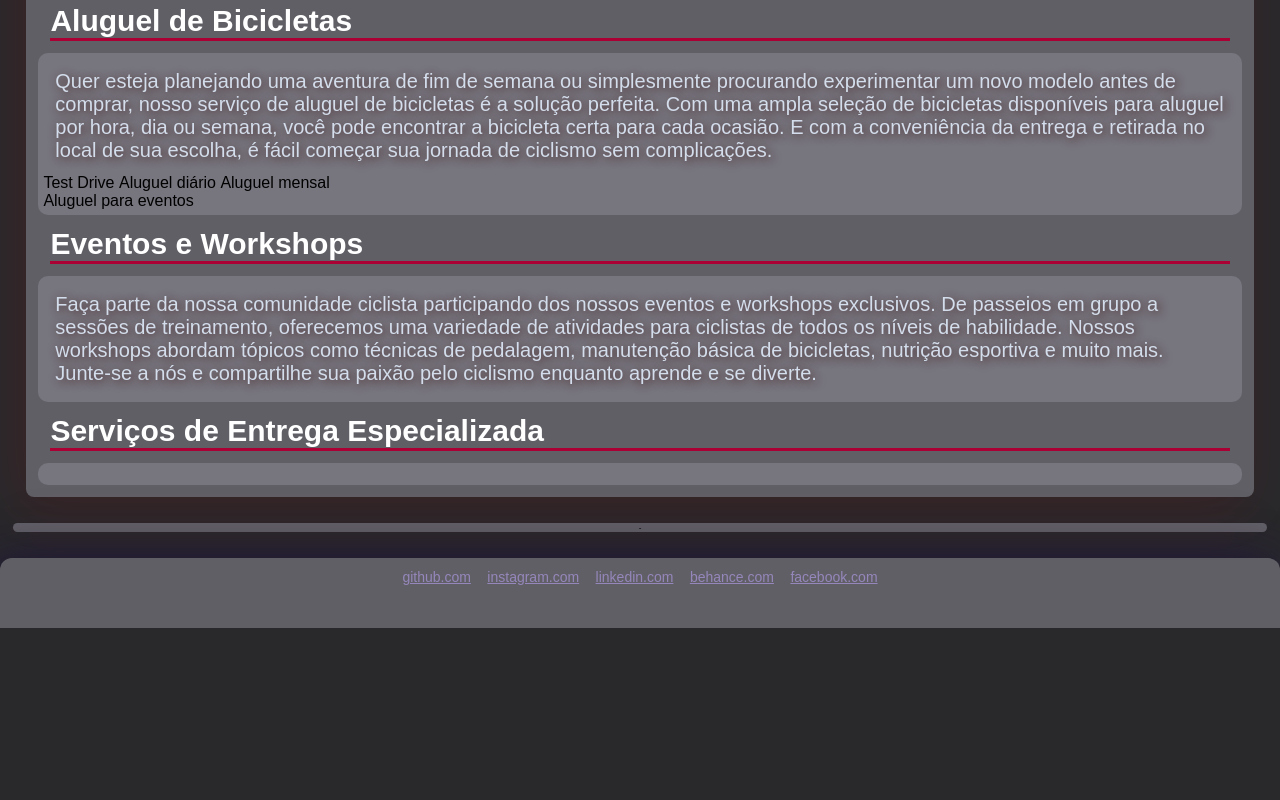
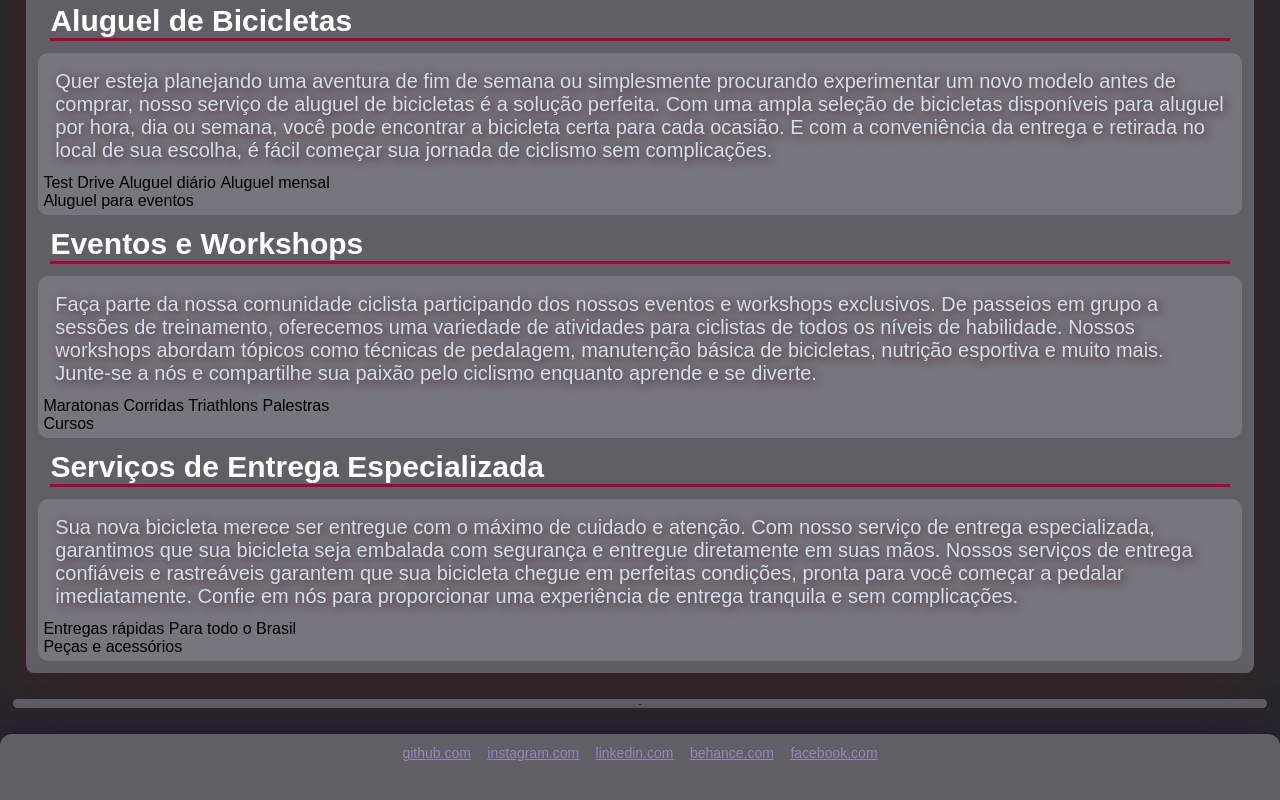
Before and after one commit to R3TZgl/PedalWeb_site, a plain HTML site: page servicos.html in a window 1280 px wide. Shown: the part 1082-1882 px from the top of the page. Before the commit the page ends 1710 px from the top, so only its background shows below. Drawn offline with Linux system fonts and the light colour scheme; a web font is replaced by a local one.

Commit message:
html serviços

```diff
--- a/servicos.html
+++ b/servicos.html
@@ -102,14 +102,34 @@
         <h2 style="border-bottom: outset 3px;border-bottom-color:rgb(255, 0, 76);">Eventos e Workshops</h2>
         <div class="texto">
             <p>
-                Faça parte da nossa comunidade ciclista participando dos nossos eventos e workshops exclusivos. De passeios em grupo a sessões de treinamento, oferecemos uma variedade de atividades para ciclistas de todos os níveis de habilidade. Nossos workshops abordam tópicos como técnicas de pedalagem, manutenção básica de bicicletas, nutrição esportiva e muito mais. Junte-se a nós e compartilhe sua paixão pelo ciclismo enquanto aprende e se diverte.
+                Faça parte da nossa comunidade ciclista participando dos nossos eventos e workshops exclusivos.
+                De passeios em grupo a sessões de treinamento, oferecemos uma variedade de atividades para ciclistas
+                de todos os níveis de habilidade. Nossos workshops abordam tópicos como técnicas de pedalagem,
+                manutenção básica de bicicletas, nutrição esportiva e muito mais. Junte-se a nós e compartilhe sua
+                paixão pelo ciclismo enquanto aprende e se diverte.
             </p>
+            <ul class="servicos">
+                <li>Maratonas</li>
+                <li>Corridas</li>
+                <li>Triathlons</li>
+                <li>Palestras</li>
+                <li>Cursos</li>
+            </ul>
         </div>
         <h2 style="border-bottom: outset 3px;border-bottom-color:rgb(255, 0, 76);">Serviços de Entrega Especializada</h2>
         <div class="texto">
             <p>
-
+                Sua nova bicicleta merece ser entregue com o máximo de cuidado e atenção. Com nosso serviço de entrega
+                especializada, garantimos que sua bicicleta seja embalada com segurança e entregue diretamente em suas
+                mãos. Nossos serviços de entrega confiáveis e rastreáveis garantem que sua bicicleta chegue em perfeitas
+                condições, pronta para você começar a pedalar imediatamente. Confie em nós para proporcionar uma
+                experiência de entrega tranquila e sem complicações.
             </p>
+            <ul class="servicos">
+                <li>Entregas rápidas</li>
+                <li>Para todo o Brasil</li>
+                <li>Peças e acessórios</li>
+            </ul>
         </div>
     </section>
 
```
